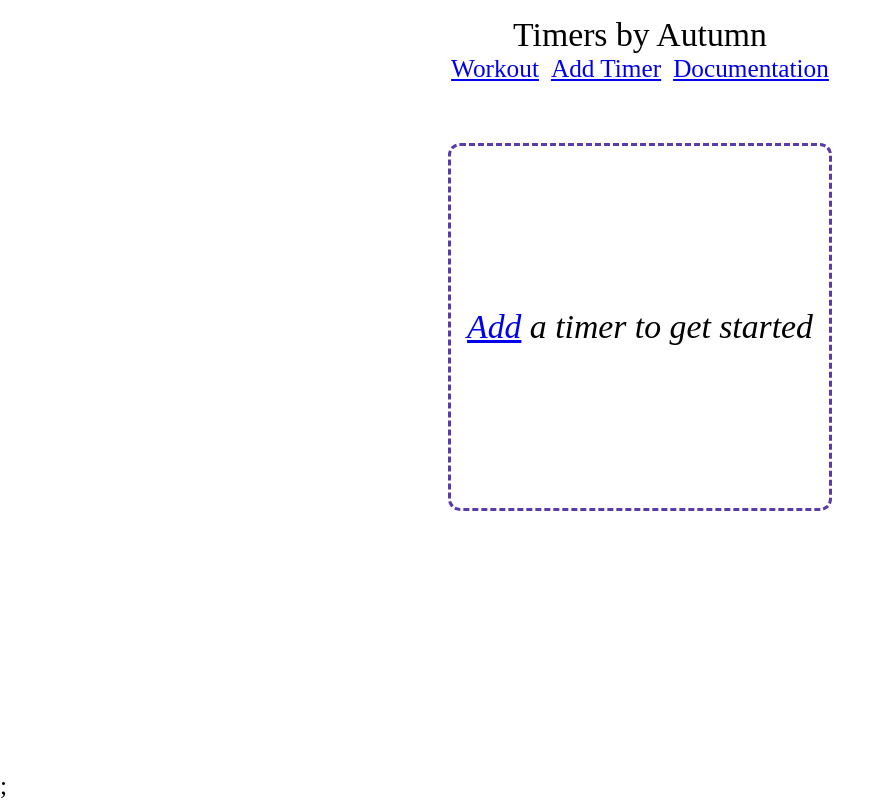
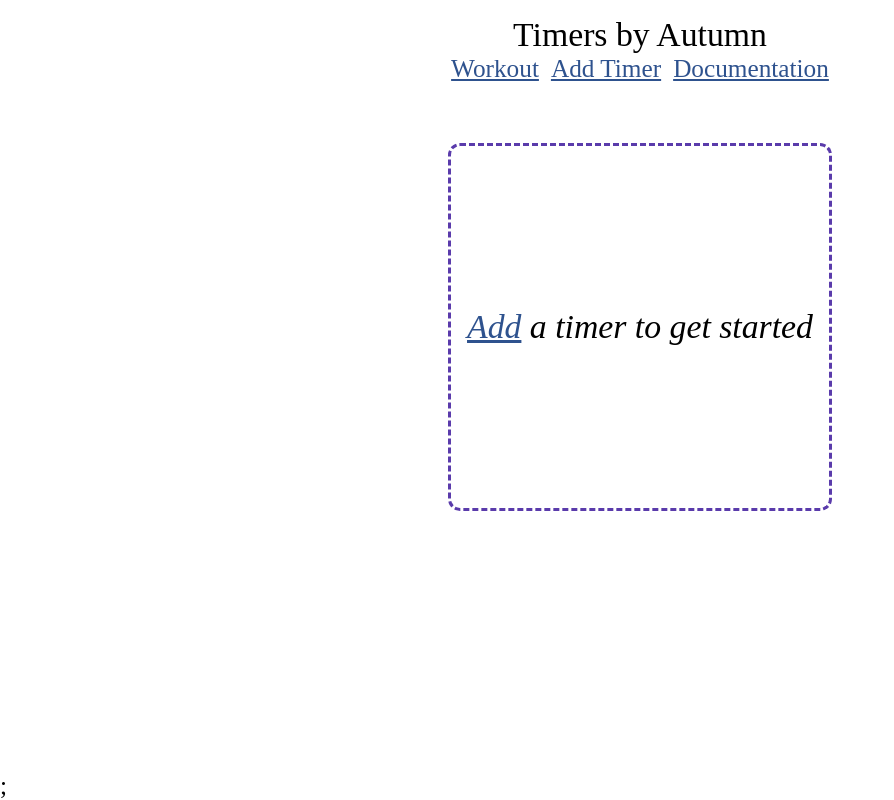
Before and after one commit to prof-tejera/assignment-2-chao-mu, a React (Vite) app: page / in a window 1280 px wide. Shown: the whole page, without its empty margins (0-894 px from the left). Built offline with nearby package versions, Linux system fonts and the light colour scheme.

Commit message:
finish touches before submission

```diff
--- a/src/components/timer/TimerForm.jsx
+++ b/src/components/timer/TimerForm.jsx
@@ -1,6 +1,5 @@
 //
 import { useForm, FormProvider } from "react-hook-form";
-
 import { v4 as uuidv4 } from "uuid";
 
 // Ours - Types
--- a/src/components/timer/TimerPreview.jsx
+++ b/src/components/timer/TimerPreview.jsx
@@ -10,8 +10,8 @@ const TimerPreview = ({ options }) => (
     <span>{options.type}</span>
     <span>
       <TimeDisplay timeMs={options.workDuration} />
+      {hasTimerFeature(options.type, "rounds") && `x${options.rounds}`}
     </span>
-    {hasTimerFeature(options.type, "rounds") && <span>x{options.rounds}</span>}
     {options.restDuration > 0 && (
       <span>
         (rest: <TimeDisplay timeMs={options.restDuration} />)
--- a/src/components/workout/WorkoutPlan.module.css
+++ b/src/components/workout/WorkoutPlan.module.css
@@ -11,7 +11,7 @@
 
 .workout-plan table th,
 .workout-plan table td {
-  padding: var(--spacing-sm) var(--spacing-md);
+  padding: var(--spacing-md) var(--spacing-lg);
 }
 
 .workout-plan tr[data-active="true"] > td:first-child {
--- a/src/components/workout/WorkoutSummary.module.css
+++ b/src/components/workout/WorkoutSummary.module.css
@@ -1,8 +1,8 @@
 .workout-summary {
   display: flex;
   column-gap: var(--spacing-xl);
-  border-bottom: 2px solid black;
   padding: var(--spacing-sm) var(--spacing-md);
+  border-bottom: 3px solid var(--clr-primary-500);
 }
 
 .workout-summary > :first-child {
--- a/src/index.css
+++ b/src/index.css
@@ -24,16 +24,22 @@
   --clr-bg: inherit;
   --clr-odd-rows: hsla(0, 0%, 0%, 0.04);
 
-  --clr-neutral-150: hsl(0, 0%, 94%);
-  --clr-neutral-200: hsl(0, 0%, 90%);
+  --clr-neutral-300: hsl(0, 0%, 60%);
+
   --clr-primary-50: hsl(257, 49%, 95%);
   --clr-primary-100: hsl(257, 49%, 85%);
   --clr-primary-200: hsl(257, 49%, 75%);
   --clr-primary-300: hsl(257, 49%, 65%);
   --clr-primary-400: hsl(257, 49%, 55%);
   --clr-primary-500: hsl(257, 49%, 45%);
+  --clr-primary-600: hsl(257, 49%, 35%);
+
+  --clr-accent: hsl(218, 51%, 37%);
 
   --clr-highlight: var(--clr-primary-50);
+
+  --clr-link-unvisited: var(--clr-accent);
+  --clr-link-visted: var(--clr-primary-600);
 
   --spacing-xxs: 0.125rem;
   --spacing-xs: 0.25rem;
@@ -50,6 +56,14 @@
   --border-radius-xl: 16px;
 }
 
+a:link {
+  color: var(--clr-link-unvisited);
+}
+
+a:visited {
+  color: var(--clr-link-visted);
+}
+
 body {
   font-size: var(--font-size-md);
   background: var(--clr-bg);
--- a/src/views/HomePage.jsx
+++ b/src/views/HomePage.jsx
@@ -15,31 +15,33 @@ const HomePage = () => {
   const { plan, timerSnapshot, removeTimer, isWorkoutActive } =
     useWorkoutContext();
 
-  const showPlaceholder = timerSnapshot === null;
+  const notReady = timerSnapshot === null;
 
   return (
     <div className={styles["home-page"]}>
-      {showPlaceholder ? (
-        <>
+      {notReady ? (
+        <div className={styles["top-row"]}>
           <div />
           <TimerDisplayPlaceholder />
           <div />
-        </>
+        </div>
       ) : (
         <>
+          <div className={styles["top-row"]}>
             <div className={styles.overview}>
+              <WorkoutSummary plan={plan} />
+            </div>
+            <TimerDisplay timerSnapshot={timerSnapshot} />
+            <div className={styles["control-column"]}>
+              <WorkoutControls />
+            </div>
+          </div>
           <WorkoutPlan
             plan={plan}
             selectedTimerId={timerSnapshot && timerSnapshot.id}
             onRemove={(timer) => removeTimer(timer)}
             isWorkoutActive={isWorkoutActive}
           />
-            <WorkoutSummary plan={plan} />
-          </div>
-          <TimerDisplay timerSnapshot={timerSnapshot} />
-          <div className={styles["control-column"]}>
-            <WorkoutControls />
-          </div>
         </>
       )}
     </div>
--- a/src/views/HomePage.module.css
+++ b/src/views/HomePage.module.css
@@ -1,4 +1,11 @@
 .home-page {
+  display: flex;
+  flex-direction: column;
+  align-items: center;
+  row-gap: var(--spacing-xl);
+}
+
+.top-row {
   display: grid;
   grid-template-columns: 1fr auto 1fr;
   gap: var(--spacing-xl);
```
Lines whose indentation alone changed are shown as unchanged.
